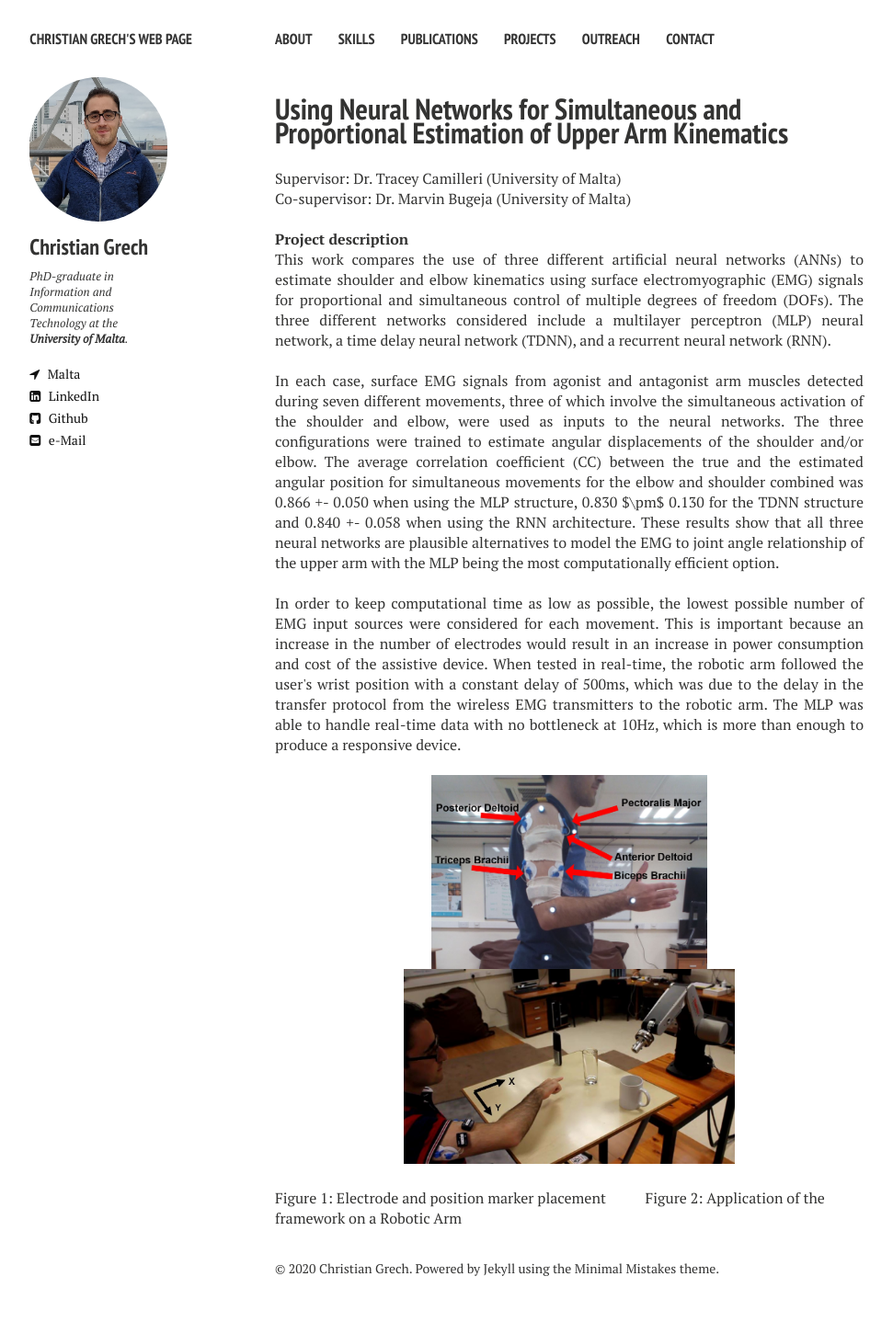
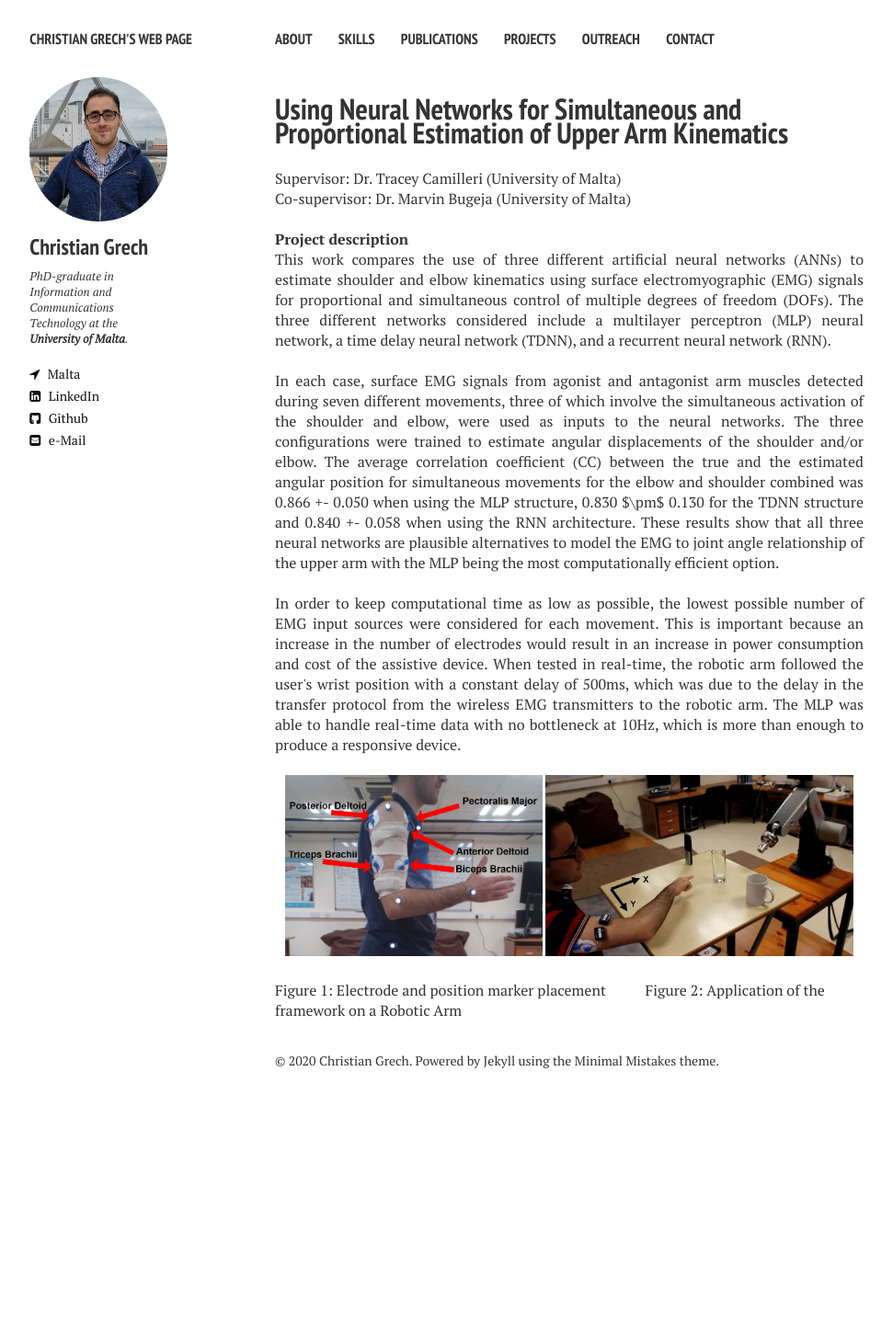
Before and after one commit to cgre23/cgre23.github.io, a Jekyll site: the page built from emg.md, in a window 1280 px wide. Shown: the whole page at 92% size, without its empty margins (21-992 px from the left). Built offline with Jekyll 4.4.1, drawn with Linux system fonts in a browser that asks for light colours; nearby versions of some CDN libraries; after the commit the page ends 1212 px from its top, so only the background shows below that.

Commit message:
Update emg.md

```diff
--- a/emg.md
+++ b/emg.md
@@ -18,7 +18,7 @@ Co-supervisor: Dr. Marvin Bugeja (University of Malta)
 <p align="justify"> In order to keep computational time as low as possible, the lowest possible number of EMG input sources were considered for each movement. This is important because an increase in the number of electrodes would result in an increase in power consumption and cost of the assistive device. When tested in real-time, the robotic arm followed the user's wrist position with a constant delay of 500ms, which was due to the delay in the transfer protocol from the wireless EMG transmitters to the robotic arm. The MLP was able to handle real-time data with no bottleneck at 10Hz, which is more than enough to produce a responsive device. <br><br>
 
 <p align="center">
-  <img src="https://github.com/cgre23/cgre23.github.io/blob/master/images/Muscles2.JPG?raw=true" width="300" title="Electrode placement">
-  <img src="https://github.com/cgre23/cgre23.github.io/blob/master/images/Application.JPG?raw=true" width="360" alt="Robotic Arm Application">
+  <img src="https://github.com/cgre23/cgre23.github.io/blob/master/images/Muscles2.JPG?raw=true" width="280" title="Electrode placement">
+  <img src="https://github.com/cgre23/cgre23.github.io/blob/master/images/Application.JPG?raw=true" width="335" alt="Robotic Arm Application">
 </p>
 Figure 1: Electrode and position marker placement  &nbsp;&nbsp;&nbsp;&nbsp;&nbsp;&nbsp;&nbsp;&nbsp;&nbsp;   Figure 2: Application of the framework on a Robotic Arm
```
